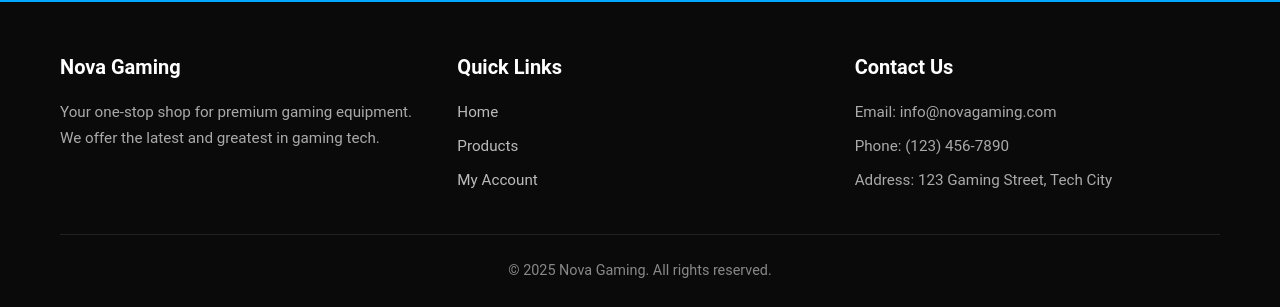
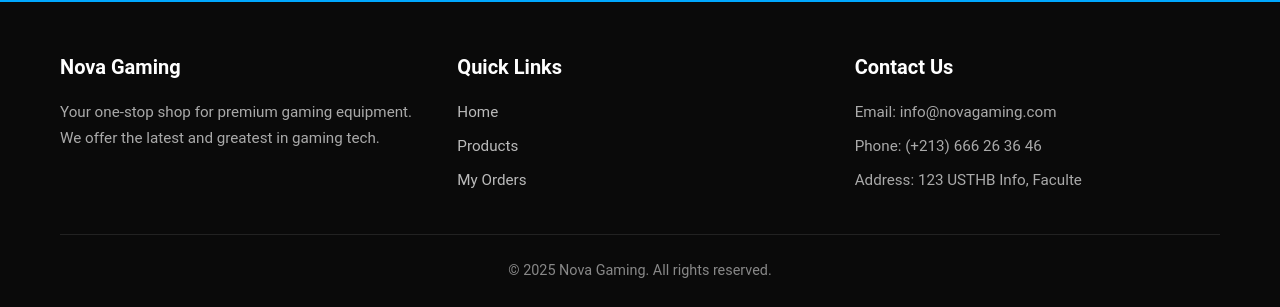
Before and after one commit to moxer-mmh/Nova, a PHP site: page /products.php in a window 1280 px wide. Shown: the part 2432-2739 px from the top of the page. Run offline with PHP 8.4, Linux system fonts and the light colour scheme; data comes from the database, SQL or seed files in the repository.

Commit message:
fixed the footer

```diff
--- a/assets/css/style.css
+++ b/assets/css/style.css
@@ -254,7 +254,7 @@ header .container {
 
 /* Hero Section */
 .hero-section { /* Renamed from .hero for clarity */
-    /*background: linear-gradient(rgba(0, 0, 0, 0.6), rgba(0, 0, 0, 0.8)), url('../images/hero-bg.jpg') no-repeat center center/cover;*/
+    background: linear-gradient(rgba(0, 0, 0, 0.6), rgba(0, 0, 0, 0.8));
     color: #ffffff;
     text-align: center;
     padding: 100px 20px; /* Increased padding */
--- a/includes/footer.php
+++ b/includes/footer.php
@@ -13,15 +13,15 @@
                     <ul>
                         <li><a href="index.php">Home</a></li>
                         <li><a href="products.php">Products</a></li>
-                        <li><a href="login.php">My Account</a></li>
+                        <li><a href="orders.php">My Orders</a></li>
                     </ul>
                 </div>
 
                 <div class="footer-section">
                     <h3>Contact Us</h3>
                     <p>Email: info@novagaming.com</p>
-                    <p>Phone: (123) 456-7890</p>
-                    <p>Address: 123 Gaming Street, Tech City</p>
+                    <p>Phone: (+213) 666 26 36 46</p>
+                    <p>Address: 123 USTHB Info, Faculte</p>
                 </div>
             </div>
 
--- a/login.php
+++ b/login.php
@@ -133,15 +133,15 @@ $css_version = file_exists($css_file_path) ? filemtime($css_file_path) : '1';
                     <ul>
                         <li><a href="index.php">Home</a></li>
                         <li><a href="products.php">Products</a></li>
-                        <li><a href="login.php">My Account</a></li>
+                        <li><a href="orders.php">My Orders</a></li>
                     </ul>
                 </div>
 
                 <div class="footer-section">
                     <h3>Contact Us</h3>
                     <p>Email: info@novagaming.com</p>
-                    <p>Phone: (123) 456-7890</p>
-                    <p>Address: 123 Gaming Street, Tech City</p>
+                    <p>Phone: (+213) 666 26 36 46</p>
+                    <p>Address: 123 USTHB Info, Faculte</p>
                 </div>
             </div>
 
--- a/register.php
+++ b/register.php
@@ -169,15 +169,15 @@ $css_version = file_exists($css_file_path) ? filemtime($css_file_path) : '1';
                     <ul>
                         <li><a href="index.php">Home</a></li>
                         <li><a href="products.php">Products</a></li>
-                        <li><a href="login.php">My Account</a></li>
+                        <li><a href="orders.php">My Orders</a></li>
                     </ul>
                 </div>
 
                 <div class="footer-section">
                     <h3>Contact Us</h3>
                     <p>Email: info@novagaming.com</p>
-                    <p>Phone: (123) 456-7890</p>
-                    <p>Address: 123 Gaming Street, Tech City</p>
+                    <p>Phone: (+213) 666 26 36 46</p>
+                    <p>Address: 123 USTHB Info, Faculte</p>
                 </div>
             </div>
 
```
